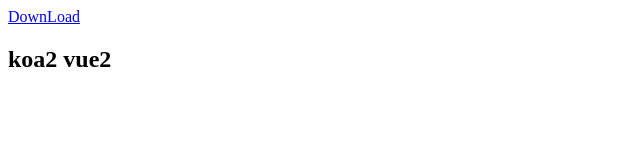
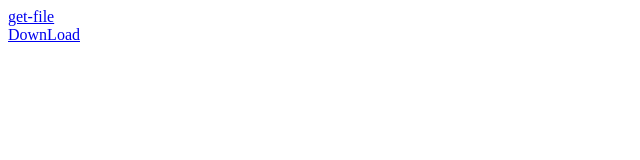
Before and after one commit to kingov/koa2-template, a website: page views/index.html in a window 1280 px wide. Shown: the whole page, without its empty margins (0-640 px from the left). Drawn offline with Linux system fonts and the light colour scheme; files whose address does not match are found by name.

Commit message:
原生下载文件

```diff
--- a/views/index.html
+++ b/views/index.html
@@ -9,8 +9,10 @@
 </head>
 <body>
   <div id="app">
-    <a href="/koa2/api/get-file">DownLoad</a>
-    <h2 class="koa-title">{{msg}}</h2>
+    <a href="/koa2/api/get-file">get-file</a> <br/>
+    <a href="/koa2/api/download">DownLoad</a> <br/>
+
+    <!-- <h2 class="koa-title">{{msg}}</h2> -->
   </div>
 
   <script src="/koa2/js/vue.min.js"></script>
```
Also changed, not shown: route/apiRoute.js (+9 -0 lines).
